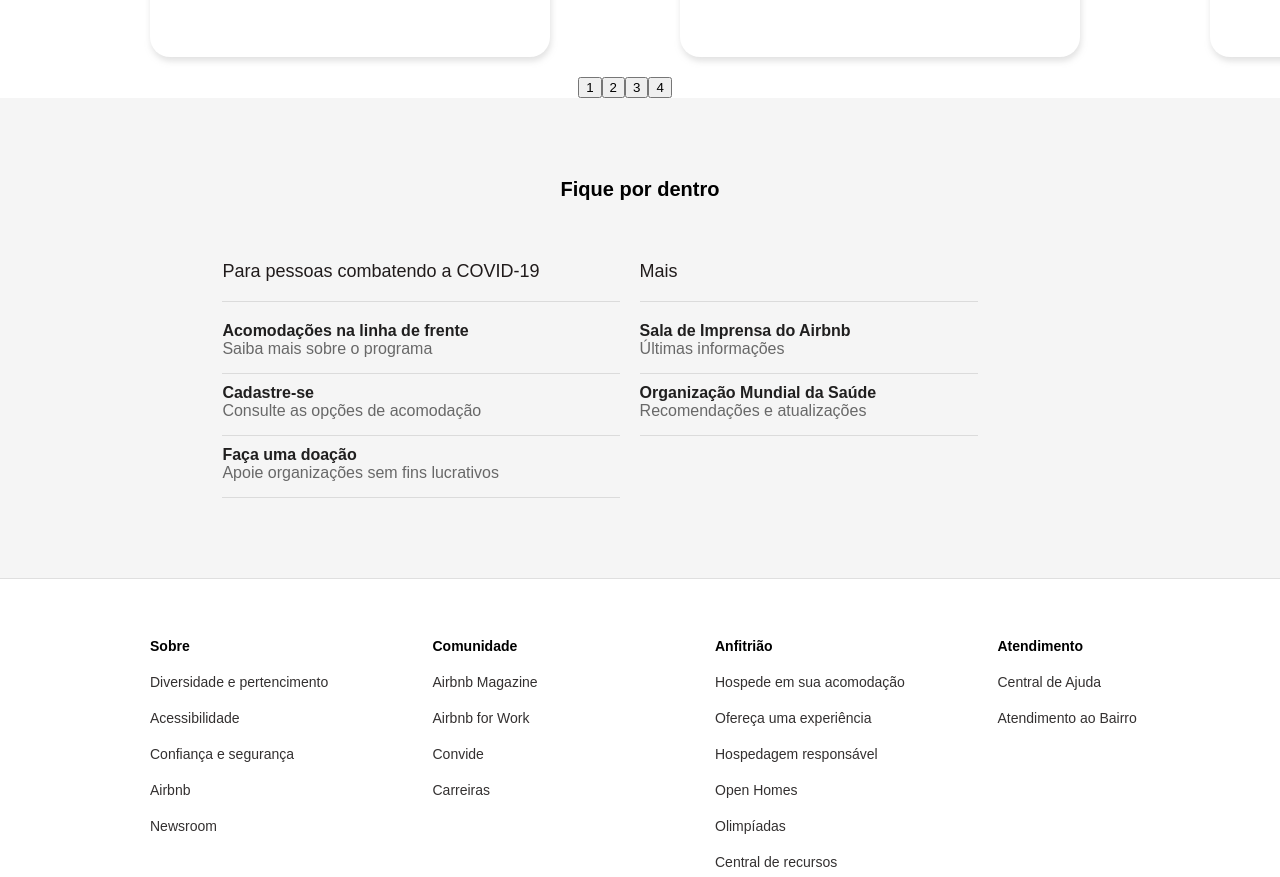
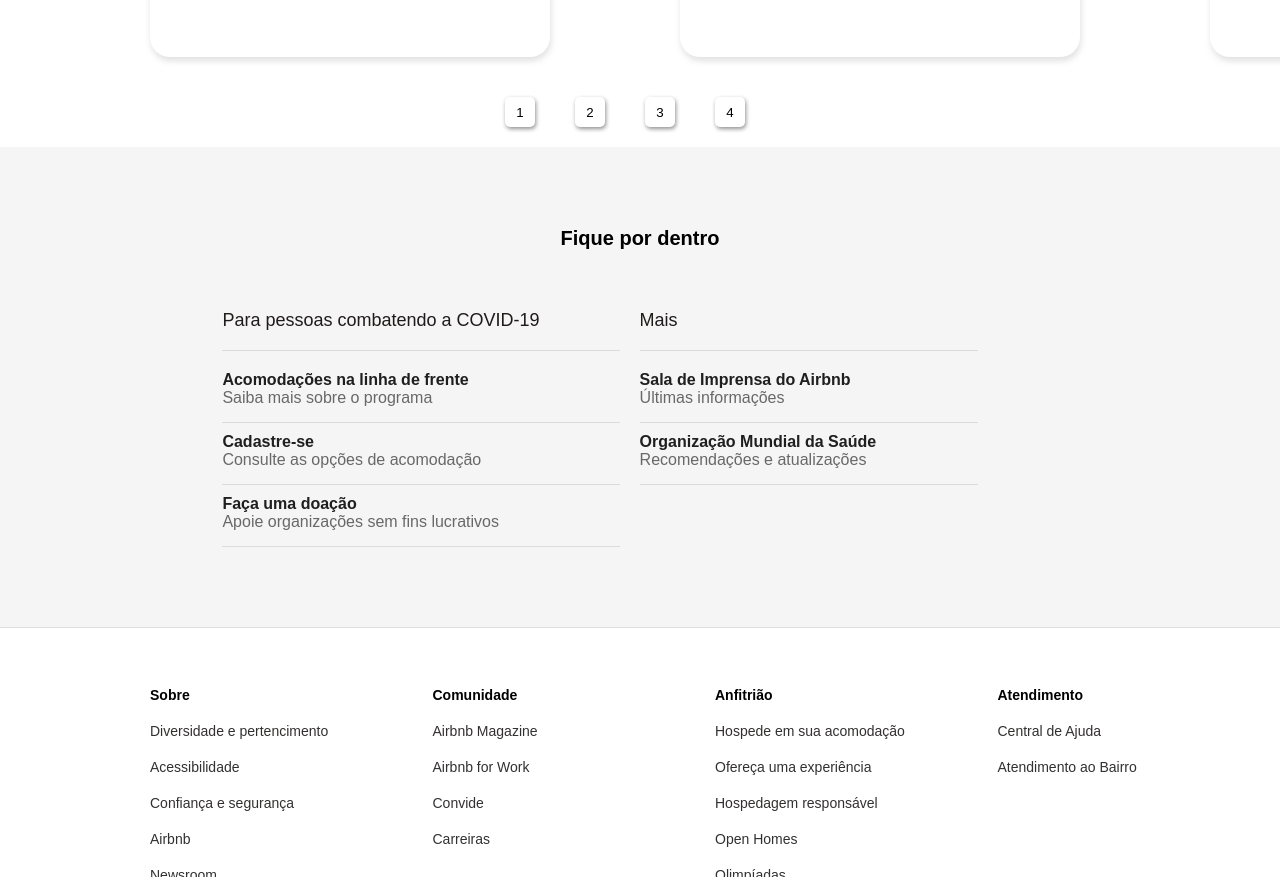
Before and after one commit to GledsonS831/AirbnbFake, a plain HTML site: page frontend/index.html in a window 1280 px wide. Shown: the part 1067-1944 px from the top of the page. Drawn offline with Linux system fonts and the light colour scheme; no server answers.

Commit message:
:white_check_mark: finish buttom css

```diff
--- a/frontend/styles.css
+++ b/frontend/styles.css
@@ -285,7 +285,22 @@ footer{
     justify-content: center;
 }
 
+.butPag button{
+    margin: 20px;
+    border-radius: 5px;
+    background-color: white;
+    border: 0px;
+    box-shadow: 1px 2px 4px  rgb(145, 145, 145);
 
+    width: 30px;
+    height: 30px;
+}
+
+.butPag button:hover {
+    background-color:  rgb(255, 113, 158);
+    color: white;
+
+}
 
 #container {
     display: grid;
@@ -305,9 +320,7 @@ footer{
     margin-bottom: 20px;
 }
 
-.item {
 
-}
 
 .textP{
 
```
